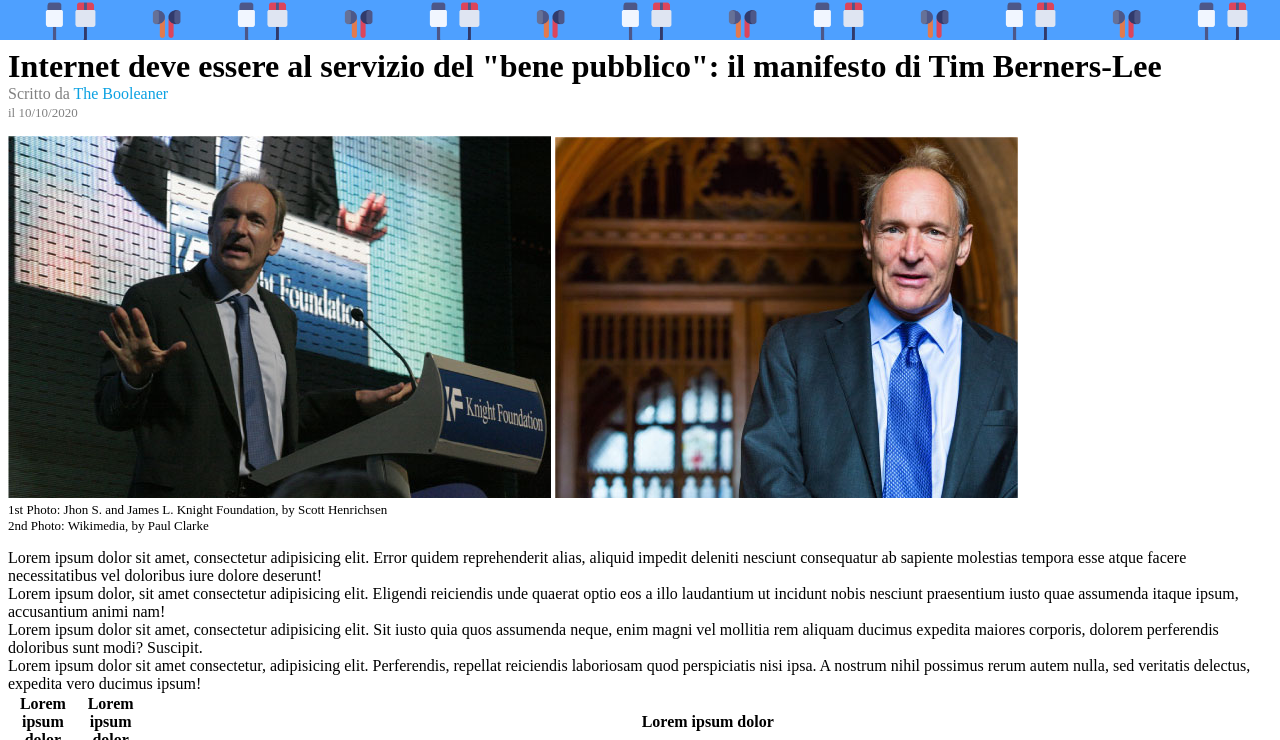
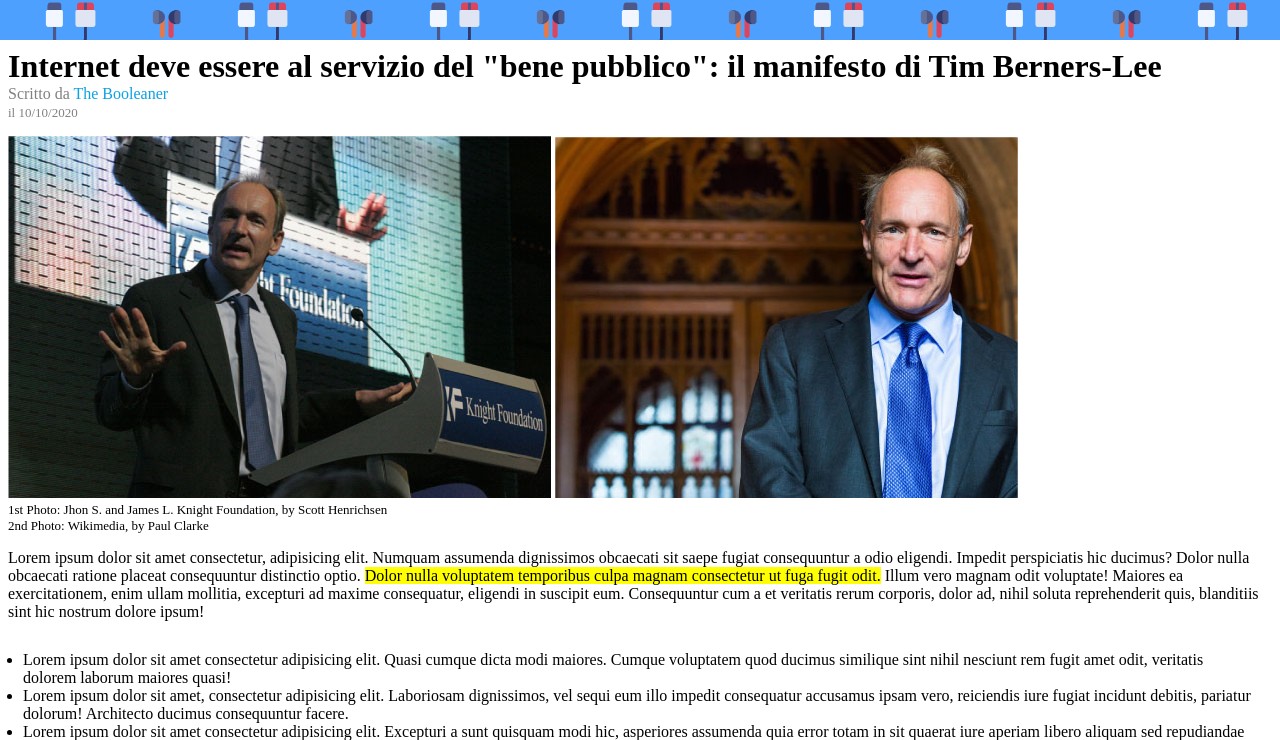
Before and after one commit to Dan848/html-css-booleaner, a plain HTML site: page index.html in a window 1280 px wide. Shown: the part 60-800 px from the top of the page. Drawn offline with Linux system fonts and the light colour scheme.

Commit message:
fixed list + article

```diff
--- a/css/stylesheet.css
+++ b/css/stylesheet.css
@@ -36,3 +36,15 @@ figure{
 .small-text {
     font-size: small;
 }
+
+article {
+    margin-bottom: 15px;
+}
+
+.highlighted-text {
+    background-color: yellow;
+}
+
+ul {
+    padding: 15px;
+}
--- a/index.html
+++ b/index.html
@@ -19,10 +19,14 @@
     <!-- Main -->
     <div class="container">
     <main>
+        <!-- Title -->
         <h1>Internet deve essere al servizio del "bene pubblico": il manifesto di Tim Berners-Lee</h1>
+            <!-- Sub title -->
             <p class="gray-text">Scritto da <span class="lightblue-text">The Booleaner</span>
             <br>
             <span class="small-text">il 10/10/2020</span></p>
+
+                <!-- Figure Section -->
                 <figure>
                     <img src="./img/tim-1.jpg" alt="Foto di Tim Berners-Lee nr.1">
                     <img src="./img/tim-2.jpg" alt="Foto di Tim Berners-Lee nr.2">
@@ -30,13 +34,21 @@
                         <figcaption class="small-text">2nd Photo: Wikimedia, by Paul Clarke</figcaption>
                 </figure>
 
+                <!-- Article Paragraph -->
+                <article>
+                <p>Lorem ipsum dolor sit amet consectetur, adipisicing elit.
+                    Numquam assumenda dignissimos obcaecati sit saepe fugiat consequuntur a odio eligendi.
+                    Impedit perspiciatis hic ducimus? Dolor nulla obcaecati ratione placeat consequuntur distinctio optio.
+                    <span class="highlighted-text">Dolor nulla voluptatem temporibus culpa magnam consectetur ut fuga fugit odit.</span>
+                    Illum vero magnam odit voluptate! Maiores ea exercitationem, enim ullam mollitia, excepturi ad maxime consequatur, eligendi in suscipit eum.
+                    Consequuntur cum a et veritatis rerum corporis, dolor ad, nihil soluta reprehenderit quis, blanditiis sint hic nostrum dolore ipsum!</p>
+                </article>
 
-                <p>Lorem ipsum dolor sit amet, consectetur adipisicing elit. Error quidem reprehenderit alias, aliquid impedit deleniti nesciunt consequatur ab sapiente molestias tempora esse atque facere necessitatibus vel doloribus iure dolore deserunt!</p>
-
+                <!-- Unordered List -->
                 <ul>
-                <li>Lorem ipsum dolor, sit amet consectetur adipisicing elit. Eligendi reiciendis unde quaerat optio eos a illo laudantium ut incidunt nobis nesciunt praesentium iusto quae assumenda itaque ipsum, accusantium animi nam!</li>
-                <li>Lorem ipsum dolor sit amet, consectetur adipisicing elit. Sit iusto quia quos assumenda neque, enim magni vel mollitia rem aliquam ducimus expedita maiores corporis, dolorem perferendis doloribus sunt modi? Suscipit.</li>
-                <li>Lorem ipsum dolor sit amet consectetur, adipisicing elit. Perferendis, repellat reiciendis laboriosam quod perspiciatis nisi ipsa. A nostrum nihil possimus rerum autem nulla, sed veritatis delectus, expedita vero ducimus ipsum!</li>
+                    <li>Lorem ipsum dolor sit amet consectetur adipisicing elit. Quasi cumque dicta modi maiores. Cumque voluptatem quod ducimus similique sint nihil nesciunt rem fugit amet odit, veritatis dolorem laborum maiores quasi!</li>
+                    <li>Lorem ipsum dolor sit amet, consectetur adipisicing elit. Laboriosam dignissimos, vel sequi eum illo impedit consequatur accusamus ipsam vero, reiciendis iure fugiat incidunt debitis, pariatur dolorum! Architecto ducimus consequuntur facere.</li>
+                    <li>Lorem ipsum dolor sit amet consectetur adipisicing elit. Excepturi a sunt quisquam modi hic, asperiores assumenda quia error totam in sit quaerat iure aperiam libero aliquam sed repudiandae harum inventore.</li>
                 </ul>
 
                 <table>
@@ -65,9 +77,11 @@
                         </tr>
                     </tbody>
                 </table>
+            <article>
             <p>
             Lorem ipsum dolor sit amet consectetur adipisicing elit. Molestiae autem saepe beatae repellat nobis nesciunt, et ea quasi ipsum tenetur incidunt voluptas rerum, sit ex illum ratione non quo accusantium.
             </p>
+            </article>
     </main>
         <!-- /Main -->
 
```
Lines whose indentation alone changed are shown as unchanged.
